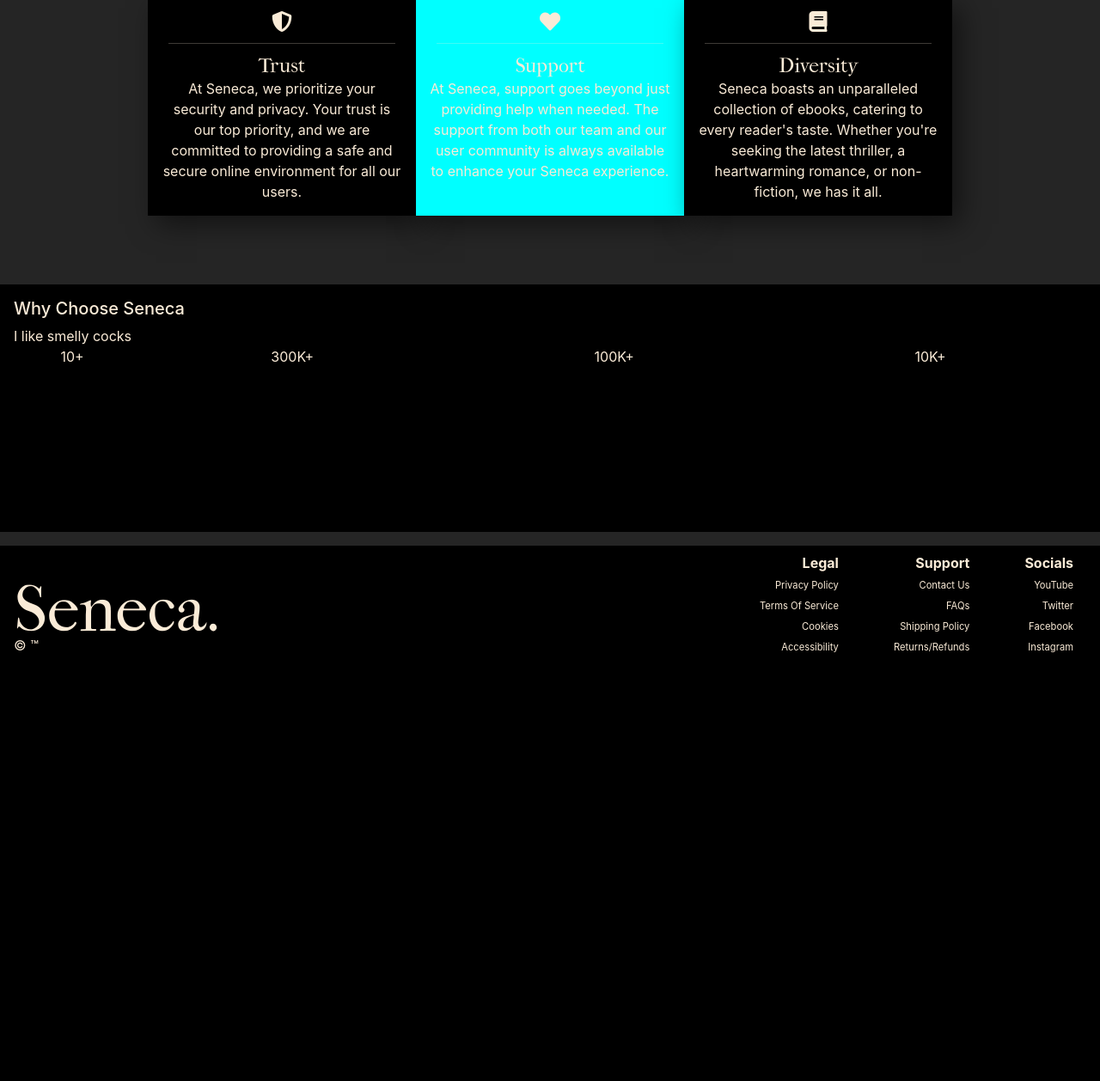
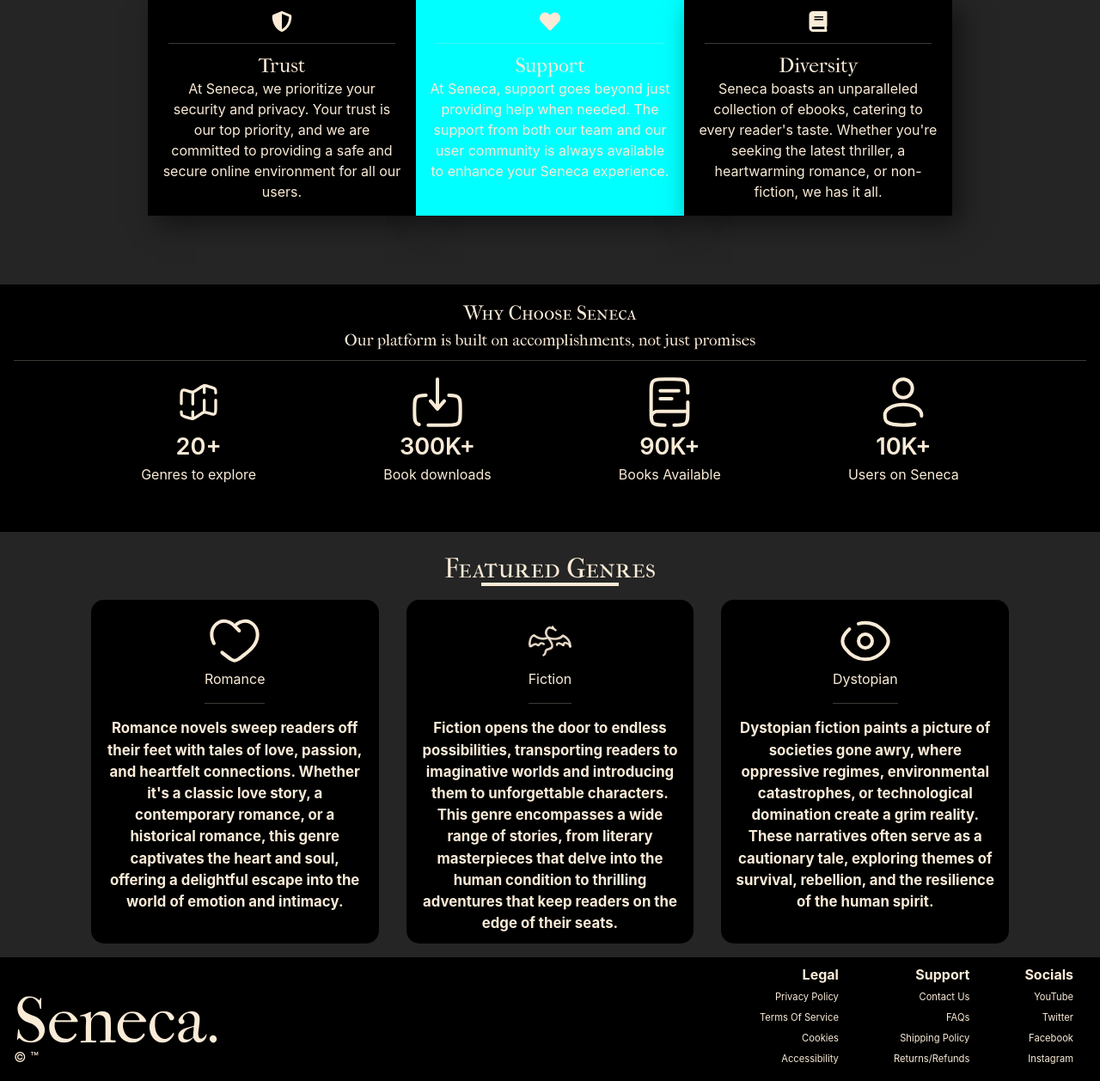
Before and after one commit to parthacharyaaaaa/Seneca, a Flask app: page / in a window 1280 px wide. Shown: the part 883-2141 px from the top of the page at 86% size. Before the commit the page ends 1642 px from the top, so only its background shows below. Run offline with Flask 3, Linux system fonts and the light colour scheme.

Commit message:
Style homepage

```diff
--- a/static/global.css
+++ b/static/global.css
@@ -37,7 +37,7 @@ html body::-webkit-scrollbar {
     --FSIZE: 1rem;
     --FSIZE-SLIGHTLY-LARGER: 1.15rem;
     --FSIZE-L: 1.3rem;
-    --FSIZE-XL: 2rem;
+    --FSIZE-XL: 1.7rem;
     --FSIZE-XXL: 4rem;
     --FSIZE-LARGEST: 6rem;
     /* Font Families */
--- a/static/homepageStyles.css
+++ b/static/homepageStyles.css
@@ -96,12 +96,101 @@ html body .navbar{
     background-color: var(--BGCOLOR-ICONS-1);
     padding: 1rem;
 
+    h5,
+    #pp{
+        text-align: center;
+        display: block;
+    }
+
     .icons{
         display: flex;
-        justify-content: space-around;
+        justify-content: space-evenly;
+        align-items: center;
+    }
+
+    .icon{
+        display: flex;
+        justify-content: center;
+        align-items: center;
+        flex-direction: column;
+    }
+    .number, .desc{
+        display: block;
+        text-align: center;
+        margin: 0 auto;
+    }
+    .number{
+        font-size: var(--FSIZE-XL);
+        font-weight:600;
+        margin-bottom: 0;
     }
 }
 
+.featured{
+
+    h3{
+        text-align: center;
+        font-size: var(--FSIZE-XL);
+        margin-top: 1.2rem;
+    }
+    .line-idk-man-why-am-I-even-trying{
+        background-color: var(--TEXT-COLOR-LIGHT);
+        height:4px;
+        margin-bottom: 1rem;
+        margin-left: auto;
+        margin-right: auto;
+        width: 10rem
+    }
+    .container{
+        display: grid;
+        grid-template-columns: repeat(3, 30%);
+        column-gap: 2rem;
+        justify-content: center;
+
+        .featured-card{
+            position: relative;
+            height: 25rem;
+            background-color: var(--BGCOLOR-ICONS-1);
+            padding: 1rem;
+            border-radius: 15px;
+
+            transition: 3ms ease-in;
+
+            display: flex;
+            flex-direction: column;
+            align-items: center;
+
+            .genre-desc{
+                display: block;
+                text-align: center;
+                font-weight: bold;
+                font-size: 1.05rem;
+            }
+            .genre-desc,
+            .genre-title,
+            .icon{
+                z-index: 1;
+            }
+        }
+
+        .featured-card:first-child > .backdrop{
+            position: absolute;
+            filter: blur(10px);
+            top:0;
+            left:0;
+            z-index: 0;
+        }
+
+        .featured-card:hover{
+            cursor: pointer;
+        }
+
+        .featured-card:is(:hover, :focus){
+            transform: translateY(-2px);
+            box-shadow: 5px 5px 5px rgba(0, 0, 0, 0.5);
+        }
+    }
+}
 html .about > span{
     display: block;
     width: 80%;
--- a/templates/home.html
+++ b/templates/home.html
@@ -66,24 +66,58 @@
     </div>
 </section>
 <section class="promo">
-    <h5>Why Choose Seneca</h5>
+    <h5 class="brand-text">Why Choose Seneca</h5>
+    <span class="fancy-text" id="pp">Our platform is built on accomplishments, not just promises</span><hr>
     <span class="promo-subheader">
-        I like smelly cocks
     </span>
     <div class="icons">
         <div class="icon">
-            <i class="symbol"></i>
-            <span class="number">10+</span>
-            <span class="desc"></span>
+            <img src="{{url_for('static', filename='assets/map-location-pin-svgrepo-com.svg')}}" alt="genres">
+            <span class="number">20+</span>
+            <span class="desc">Genres to explore</span>
         </div>
-        <div class="icon"></div>
-        <span class="number">300K+</span><span class="desc"></span>
-        <div class="icon"></div>
-        <span class="number">100K+</span><span class="desc"></span>
-        <div class="icon"></div>
-        <span class="number">10K+</span><span class="desc"></span>
+        <div class="icon">
+            <img src="{{url_for('static', filename='assets/download-svgrepo-com.svg')}}" alt="downloads">
+            <span class="number">300K+</span>
+            <span class="desc">Book downloads</span>
+        </div>
+        <div class="icon">
+            <img src="{{url_for('static', filename='assets/books-svgrepo-com.svg')}}" alt="books">
+
+        <span class="number">90K+</span>
+        <span class="desc">Books Available</span>
+        </div>
+        <div class="icon">
+            <img src="{{url_for('static', filename='assets/user-svgrepo-com.svg')}}" alt="user">
+        <span class="number">10K+</span>
+        <span class="desc">Users on Seneca</span>
+        </div>
     </div>
 </section>
-<section class="featured"></section>
+<section class="featured">
+    <h3 class="brand-text">Featured Genres</h3>
+    <div class="line-idk-man-why-am-I-even-trying"></div>
+
+    <div class="container">
+        <div class="featured-card">
+                <!-- <img class="backdrop" src="{{url_for('static', filename='assets/romance-bg.jpg')}}"></img> -->
+            <img class="icon" src="{{url_for('static', filename='assets/heart-angle-svgrepo-com.svg')}}"></img>
+            <span class="genre-title">Romance<hr></span>
+            <span class="genre-desc">Romance novels sweep readers off their feet with tales of love, passion, and heartfelt connections. Whether it's a classic love story, a contemporary romance, or a historical romance, this genre captivates the heart and soul, offering a delightful escape into the world of emotion and intimacy.</span>
+        </div>
+        <div class="featured-card">
+
+            <img class="icon" src="{{url_for('static', filename='assets/dragon-svgrepo-com.svg')}}"></img>
+            <span class="genre-title">Fiction<hr></span>
+            <span class="genre-desc">Fiction opens the door to endless possibilities, transporting readers to imaginative worlds and introducing them to unforgettable characters. This genre encompasses a wide range of stories, from literary masterpieces that delve into the human condition to thrilling adventures that keep readers on the edge of their seats.</span>
+        </div>
+        <div class="featured-card">
+            <div class="backdrop"></div>
+            <img class="icon" src="{{url_for('static', filename='assets/eye-svgrepo-com.svg')}}"></img>
+            <span class="genre-title">Dystopian<hr></span>
+            <span class="genre-desc">Dystopian fiction paints a picture of societies gone awry, where oppressive regimes, environmental catastrophes, or technological domination create a grim reality. These narratives often serve as a cautionary tale, exploring themes of survival, rebellion, and the resilience of the human spirit.</span>
+        </div>
+    </div>
+</section>
 <section class="stories"></section>
 {% endblock %}
```
Also changed, not shown: instance/test1.db, static/assets/books-svgrepo-com.svg (added), static/assets/download-svgrepo-com.svg (added), static/assets/dragon-svgrepo-com.svg (added), static/assets/dystopian-bg.webp (added), static/assets/eye-svgrepo-com.svg (added), static/assets/fiction-bg.webp (added), static/assets/heart-angle-svgrepo-com.svg (added), static/assets/map-location-pin-svgrepo-com.svg (added), static/assets/romance-bg.jpg (added), static/assets/trust-wallet-svgrepo-com.svg (added), static/assets/user-svgrepo-com.svg (added).
